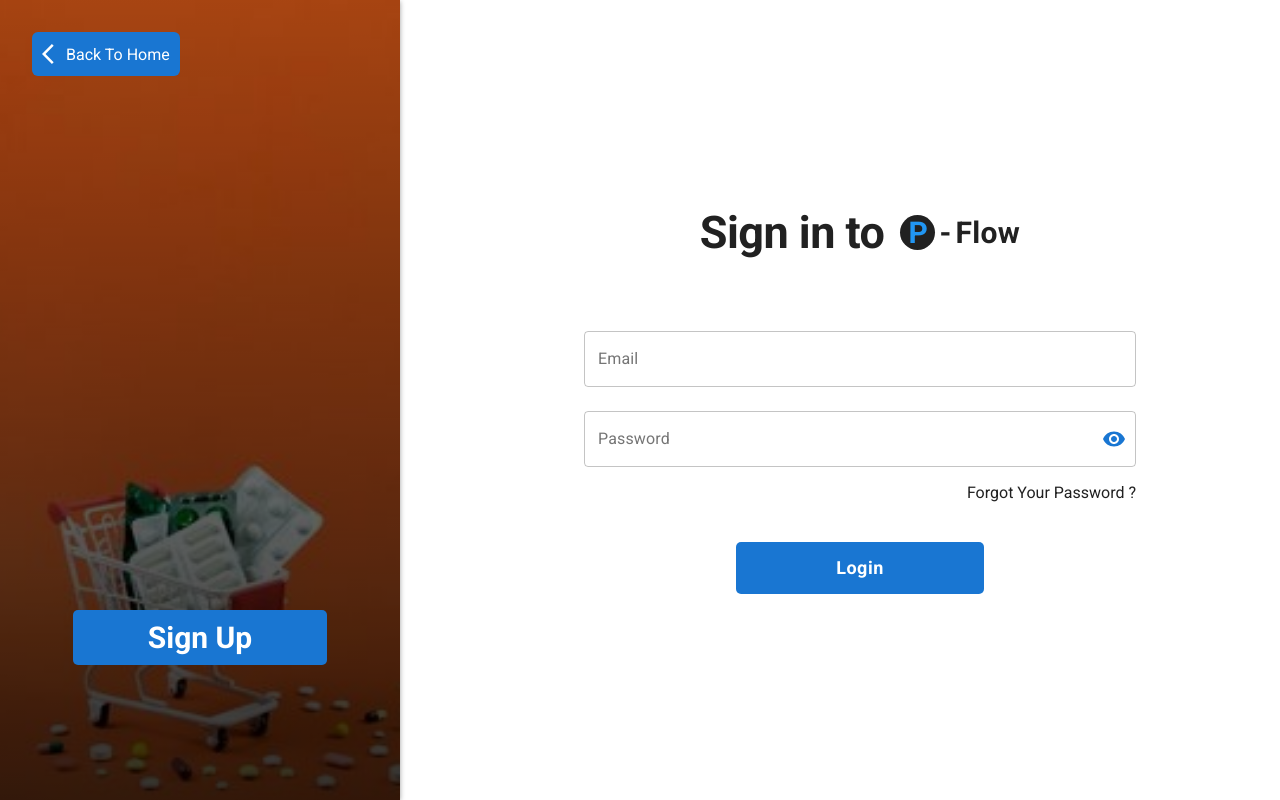
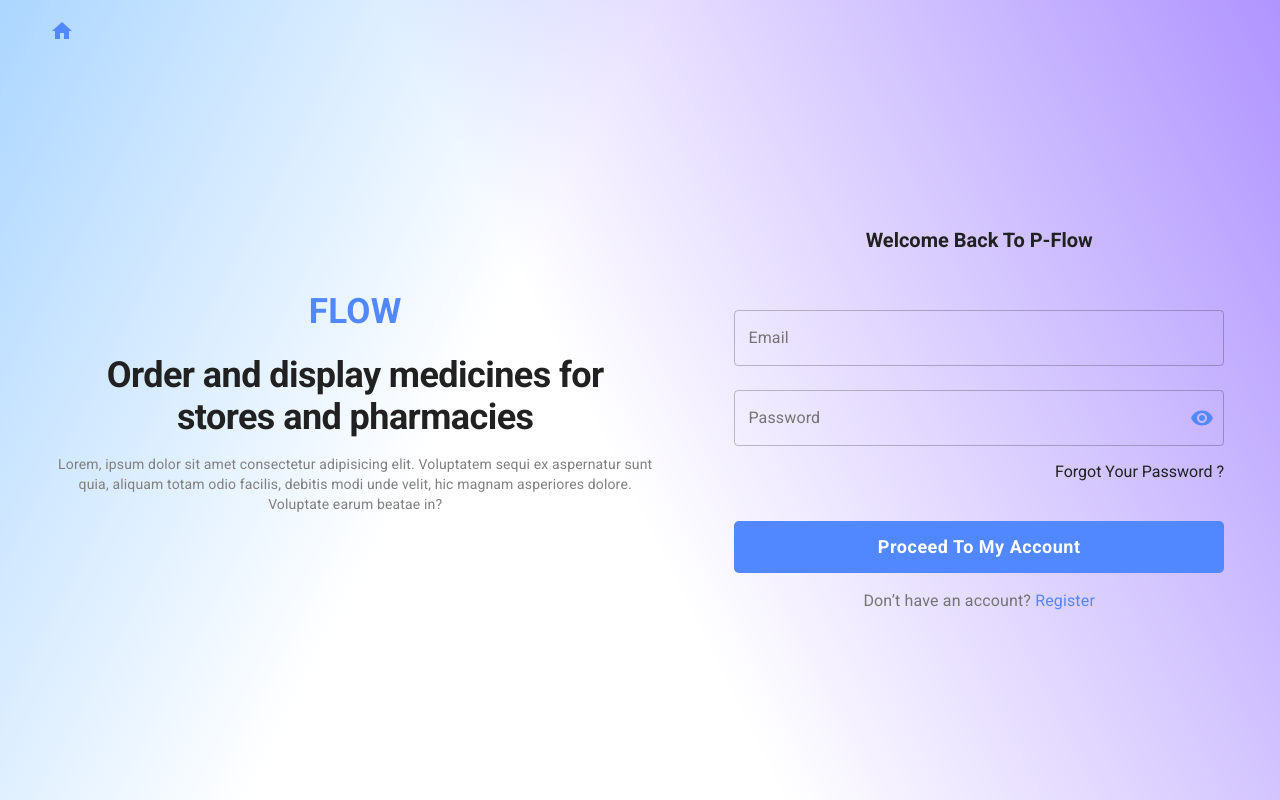
Before and after one commit to elref7i/p-flow, a React (Vite) app: page /login in a window 1280 px wide. Built offline with nearby package versions, Linux system fonts and the light colour scheme.

Commit message:
Refactor color properties in CustomTypography, ButtonStyle, and theme; update Filter component to improve layout; add LocationComponent for distance display with progress indication.

```diff
--- a/src/components/Common/ButtonStyle.jsx
+++ b/src/components/Common/ButtonStyle.jsx
@@ -92,7 +92,7 @@ const CustomButton = styled(Button)(
         bgcolor: theme.palette.primary.main,
         color: '#fff',
         border: `1px solid ${theme.palette.primary.dark}`,
-        hoverbgColor: theme.palette.primary.dark,
+        hoverbgColor: theme.palette.action.hover,
         hoverColor: '#fff',
       },
       warning: {
@@ -104,7 +104,6 @@ const CustomButton = styled(Button)(
       },
     };
 
-    // تحديد القيم بناءً على النوع
     const selected = colors[buttonStyle] || colors.default;
 
     return {
@@ -168,7 +167,7 @@ export const CustomLink = styled(Link)(
     fontWeight: fw || 'normal',
     textTransform: 'capitalize',
     borderRadius: br || '0px',
-    color: c || theme.palette.text.button, // لون النص الأساسي
+    color: c || theme.palette.primary, // لون النص الأساسي
     textDecoration: textDecoration || 'none',
     display: display || 'block',
     alignItems: alignItems,
--- a/src/components/Common/CustomTypography.jsx
+++ b/src/components/Common/CustomTypography.jsx
@@ -8,7 +8,7 @@ export const CustomHead = ({ mb, fs, fw, children, ...props }) => {
       sx={{
         fontSize: fs || { xs: '25px', md: '35px' },
         fontWeight: fw || 700,
-        color: theme.palette.text.primary,
+        color: theme.palette.primary,
         mb: mb || 2,
         textWrap: 'nowrap',
       }}
--- a/src/components/Filter/Filter.jsx
+++ b/src/components/Filter/Filter.jsx
@@ -33,8 +33,8 @@ export default function Filter({ setParams }) {
     'expirationDate[lte]': null,
     'price[gte]': 0,
     'price[lte]': 1000,
-    page: 1,
-    limit: 0,
+    // page: 1,
+    // limit: 0,
     sort: 'distanceInKm',
   });
 
@@ -110,7 +110,7 @@ export default function Filter({ setParams }) {
       </Accordion>
 
       {/* قسم الصفحة والحد */}
-      <Accordion>
+      {/* <Accordion>
         <AccordionSummary expandIcon={<ExpandMoreIcon />}>
           <Typography>Pagination</Typography>
         </AccordionSummary>
@@ -136,7 +136,7 @@ export default function Filter({ setParams }) {
             sx={{ mb: 2 }}
           />
         </AccordionDetails>
-      </Accordion>
+      </Accordion> */}
 
       {/* قسم الترتيب */}
       <Accordion>
--- a/src/pages/Pharmacy/Drugs/Drugs.jsx
+++ b/src/pages/Pharmacy/Drugs/Drugs.jsx
@@ -10,7 +10,7 @@ export default function Drugs() {
   const { token } = useTypeContext();
   const [params, setParams] = useState({});
   const [openFilter, setOpenFilter] = useState(false);
-  const { data, isError, isFetching } = useDrugs(token, params);
+  const { data, isFetching } = useDrugs(token, params);
 
   if (isFetching) return <LoadingSpinner />;
 
@@ -33,7 +33,7 @@ export default function Drugs() {
           Open Filter
         </Button>
       </Box>
-      <Grid2 py={2} justifyContent={'center'} container>
+      <Grid2 py={2} spacing={4} justifyContent={'center'} container>
         <Grid2
           size={{ xs: 12, lg: 3 }}
           sx={{ display: { xs: 'none', lg: 'block' } }}
@@ -45,7 +45,7 @@ export default function Drugs() {
             direction={'row'}
             rowGap={2}
             columnGap={2}
-            justifyContent={{ xs: 'center' }}
+            justifyContent={{ xs: 'center', md: 'start' }}
             alignItems={'center'}
             flexWrap={'wrap'}
           >
--- a/src/pages/auth/Login/Login.jsx
+++ b/src/pages/auth/Login/Login.jsx
@@ -1,17 +1,19 @@
-import { TextField, Grid2, Box, Container, useTheme } from '@mui/material';
+import { TextField, Box, useTheme, Stack, Typography } from '@mui/material';
 import CustomButton from '@/components/Common/ButtonStyle';
 import { useFormik } from 'formik';
-import LeftAuth from '@/components/Common/LeftAuth';
-import FixedHead from '@/components/Common/FixedHead';
 import { useTypeContext } from '@/context/UserType.context';
 import { loginSchema } from '@/lib/schemas/AuthSchema';
-import PasswordControl from '../../../components/Common/PasswordControl';
-import { CustomLink } from '../../../components/Common/ButtonStyle';
-
+import PasswordControl from '@/components/Common/PasswordControl';
+import { CustomLink } from '@/components/Common/ButtonStyle';
+import {
+  CustomHead,
+  CustomParagraph,
+} from '../../../components/Common/CustomTypography';
+import HomeIcon from '@mui/icons-material/Home';
 export default function Login() {
   const theme = useTheme();
   const { login } = useTypeContext();
-
+  const backgroundAuth = theme.palette.background.auth;
   const { handleBlur, handleChange, handleSubmit, errors, values, touched } =
     useFormik({
       initialValues: {
@@ -23,32 +25,88 @@ export default function Login() {
     });
 
   return (
-    <Grid2
-      spacing={5}
-      container
+    <Box
+      component={'main'}
       sx={{
+        background: backgroundAuth, // لون ثابت
+        // backgroundImage: (theme) => theme.palette.background.authImage, // التدرج
         minHeight: '100vh',
         width: '100%',
+        display: 'flex',
+        justifyContent: 'center',
+        alignItems: 'center',
+        position: 'relative',
       }}
     >
-      <LeftAuth namePage="Sign Up" path="/signup"></LeftAuth>
-      <Grid2
-        size={{ xs: 12, md: 8 }}
+      <Box sx={{ position: 'absolute', top: 15, left: 50 }}>
+        <CustomLink
+          to={'/landing'}
+          bghover={true}
+          bg={true}
+          fs={'30px'}
+          fw="bold"
+        >
+          <HomeIcon color="primary"></HomeIcon>
+        </CustomLink>
+      </Box>
+      <Stack
+        maxWidth={'lg'}
+        p={2}
+        justifyContent={'center'}
+        alignItems={'center'}
+        direction={'row'}
+        gap={10}
+      >
+        <Box
+          width={'55%'}
+          sx={{ display: { xs: 'none', md: 'block' }, textAlign: 'center' }}
+        >
+          <CustomHead color="primary">FLOW</CustomHead>
+          <Typography
+            color={theme.palette.text.primary}
+            variant="h1"
             sx={{
-          pt: 5,
-          display: 'flex',
-          flexDirection: 'column',
-          justifyContent: 'center',
+              mb: 2,
+              fontSize: '36px',
+              fontWeight: 700,
+              textWrap: 'wrap',
             }}
           >
-        <Container maxWidth="sm">
-          <FixedHead>Sign in to</FixedHead>
-          <Box component={'form'} sx={{ pt: 5 }} onSubmit={handleSubmit}>
+            Order and display medicines for stores and pharmacies
+          </Typography>
+          <CustomParagraph>
+            Lorem, ipsum dolor sit amet consectetur adipisicing elit. Voluptatem
+            sequi ex aspernatur sunt quia, aliquam totam odio facilis, debitis
+            modi unde velit, hic magnam asperiores dolore. Voluptate earum
+            beatae in?
+          </CustomParagraph>
+        </Box>
+        <Box
+          width={{ sm: '100%', md: '45%' }}
+          component={'form'}
+          sx={{ pt: 5 }}
+          onSubmit={handleSubmit}
+        >
+          <Typography
+            color={theme.palette.text.primary}
+            variant="h5"
+            sx={{
+              mb: 5,
+              fontSize: '20px',
+              textAlign: 'center',
+              fontWeight: 700,
+            }}
+          >
+            Welcome Back To P-Flow
+          </Typography>
           <TextField
             fullWidth
             label="Email"
             margin="normal"
-              sx={{ mb: 3 }}
+            sx={{
+              color: 'white',
+              mb: 3,
+            }}
             name="email"
             value={values.email}
             onChange={handleChange}
@@ -76,14 +134,35 @@ export default function Login() {
               Forgot Your Password ?
             </CustomLink>
           </Box>
-            <Box component={'div'} my={5}>
-              <CustomButton type="submit" w="100%" sm="45%">
-                Login
+          <Box
+            sx={{ display: 'flex', alignItems: 'center' }}
+            component={'div'}
+            mt={5}
+            mb={2}
+          >
+            <CustomButton sx={{ flex: 1 }} type="submit">
+              Proceed to my account
             </CustomButton>
           </Box>
+          <Typography
+            color={theme.palette.text.secondary}
+            textAlign={'center'}
+            component={'p'}
+          >
+            Don’t have an account?{' '}
+            <CustomLink
+              to={'/signup'}
+              bghover={true}
+              chover={true}
+              c={'#5188FF'}
+              display={'inline'}
+              bg={true}
+            >
+              Register
+            </CustomLink>
+          </Typography>
         </Box>
-        </Container>
-      </Grid2>
-    </Grid2>
+      </Stack>
+    </Box>
   );
 }
--- a/src/theme.jsx
+++ b/src/theme.jsx
@@ -1,6 +1,6 @@
 const colors = {
   // الألوان الأساسية
-  primary: '#1976D2', // لون أساسي (أزرق)
+  primary: '#5188FF', // لون أساسي (أزرق)
   secondary: '#2196F3', // لون ثانوي (أزرق فاتح)
   auth: '#64B5F6', // لون ثانوي (أزرق فاتح جدًا)
   error: '#FF5252', // لون الخطأ (أحمر فاتح)
@@ -9,7 +9,9 @@ const colors = {
   info: '#2196F3', // لون المعلومات (أزرق فاتح)
 
   // درجات الألوان للوضع الفاتح (Light Mode)
-  lightBackground: '#FFFFFF', // لون الخلفية العام (أبيض)
+  lightBackground: '#FFFFFF',
+  lightbgAuth:
+    ' linear-gradient(63.25deg, rgba(0, 0, 0, 0) 46.5%, rgba(64, 0, 255, 0.48) 107.58%), linear-gradient(297.17deg, rgba(255, 250, 244, 0) 60.92%, #9BCEFF 107.8%)',
   lightPaper: '#F5F5F5', // لون المكونات الورقية (رمادي فاتح)
   lightNavbar: '#E0E0E0', // لون شريط التنقل (رمادي فاتح)
   lightTextPrimary: '#212121', // اللون الأساسي للنصوص (أسود داكن)
@@ -21,12 +23,14 @@ const colors = {
     400: '#BDBDBD', // لون الحدود
     500: '#9E9E9E', // لون رمادي داكن للنصوص الثانوية
   },
-  lightBgButton: '#1976D2', // لون زر الوضع الفاتح (أزرق)
+  lightBgButton: '#5188FF',
   lightButtonText: '#FFFFFF', // لون نص الأزرار في الوضع الفاتح (أبيض)
   lightBorder: '#BDBDBD', // لون الحدود في الوضع الفاتح
 
   // درجات الألوان للوضع الداكن (Dark Mode)
-  darkBackground: '#121212', // لون الخلفية العام (أسود داكن)
+  darkBackground: '#121212',
+  darkbgAuth:
+    'linear-gradient(291.59deg, #1A1A1A 44.64%, #001B34 100.68%), linear-gradient(244.91deg, rgba(16, 0, 64, 0.73) -5.58%, rgba(0, 0, 0, 0) 72.1%)',
   darkPaper: '#1E1E1E', // لون المكونات الورقية (رمادي داكن)
   darkNavbar: '#2E2E2E', // لون شريط التنقل (رمادي داكن)
   darkTextPrimary: '#FFFFFF', // اللون الأساسي للنصوص (أبيض)
@@ -39,9 +43,10 @@ const colors = {
     500: '#757575',
     600: '#9E9E9E',
   },
-  darkBgButton: '#1976D2', // لون زر الوضع الداكن (أزرق)
+  darkBgButton: '#5188FF',
   darkButtonText: '#FFFFFF', // لون نص الأزرار في الوضع الداكن (أبيض)
   darkBorder: '#424242', // لون الحدود في الوضع الداكن
+  BgButtonHover: '#5188FF77', // لون زر الوضع الداكن (أزرق)
 };
 
 export const getDesignTokens = (mode) => ({
@@ -59,6 +64,7 @@ export const getDesignTokens = (mode) => ({
     background: {
       default:
         mode === 'light' ? colors.lightBackground : colors.darkBackground,
+      auth: mode === 'light' ? colors.lightbgAuth : colors.darkbgAuth,
       paper: mode === 'light' ? colors.lightPaper : colors.darkPaper,
       navbar: mode === 'light' ? colors.lightNavbar : colors.darkNavbar,
       button: mode === 'light' ? colors.lightBgButton : colors.darkBgButton, // لون زر الخلفية
@@ -84,7 +90,7 @@ export const getDesignTokens = (mode) => ({
     // ألوان إضافية
     action: {
       active: mode === 'light' ? colors.primary : colors.secondary, // أزرق للعناصر النشطة
-      hover: mode === 'light' ? colors.lightGrey[400] : colors.darkGrey[500], // استخدام لون رمادي متوسط للـ hover
+      hover: mode === 'light' ? colors.BgButtonHover : colors.BgButtonHover, // استخدام لون رمادي متوسط للـ hover
       selected: mode === 'light' ? colors.lightGrey[400] : colors.darkGrey[500],
       disabled: mode === 'light' ? colors.lightGrey[400] : colors.darkGrey[500],
       disabledBackground:
```
Also changed, not shown: src/components/Flow-Loaction/Flow-Loaction.jsx (added, +58 -0 lines), src/components/PharmacyComonents/DrugCard/DrugCard.jsx (+32 -31 lines). Lines whose indentation alone changed are shown as unchanged.
